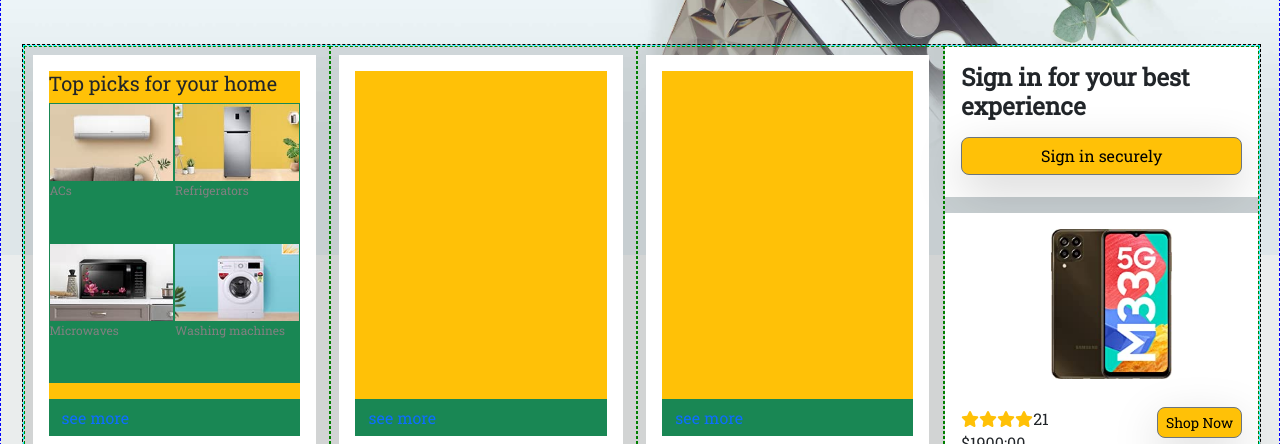
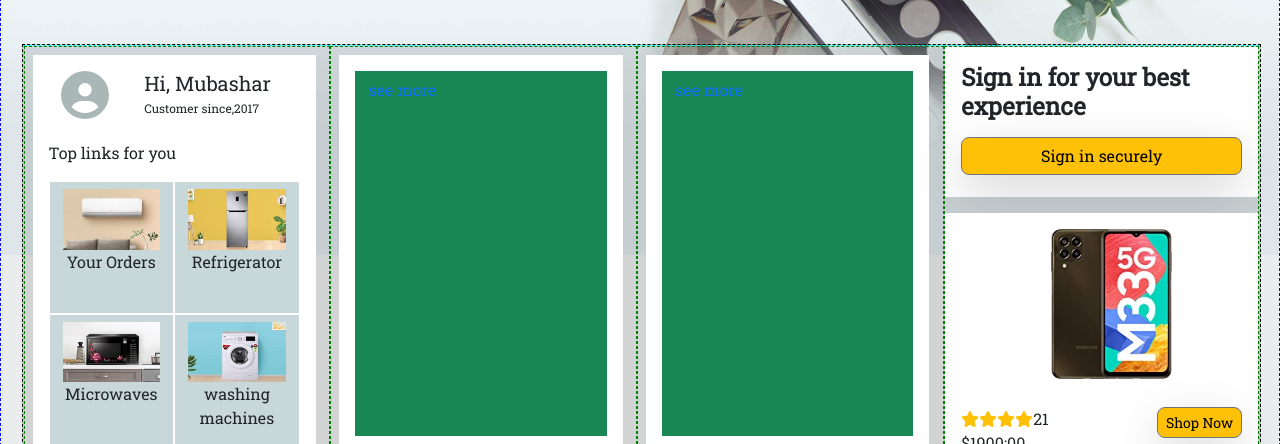
Before and after one commit to mubashar2020aziz/new-amazon-app, a React (Create React App) app in the folder amazon/: page / in a window 1280 px wide. Shown: the part 356-800 px from the top of the page. Built offline with nearby package versions, Linux system fonts and the light colour scheme.

Commit message:
add login product colum in main folder

```diff
--- a/amazon/src/App.css
+++ b/amazon/src/App.css
@@ -239,9 +239,9 @@ header {
   width: 98%;
   height: 98%;
 }
-.m_mainbox1_inner > div {
+/* .m_mainbox1_inner > div {
   height: 90%;
-}
+} */
 .m_mainbox1_inner > a {
   text-decoration: none;
 }
@@ -252,6 +252,15 @@ header {
 .m_mainbox1_inner .col-6 {
   height: 140px;
 }
+.m_toplinks {
+  height: 265px;
+}
+.m_toplinks > div {
+  background: #c7d7da;
+  height: 50% !important;
+  border: 1px solid #fff;
+}
+/* start footer css ////////////////////////////////////*/
 footer {
   border: 1px dashed green;
 }
@@ -299,6 +308,7 @@ footer {
 .m_footer-button:hover {
   background: transparent !important;
 }
+/* end footer css */
 /* //////////////////Detail page css//////////////////////// */
 .m_dtl_main {
   width: 98%;
--- a/amazon/src/component/Main.js
+++ b/amazon/src/component/Main.js
@@ -2,7 +2,7 @@ import React from 'react';
 import Carousel from 'react-bootstrap/Carousel';
 import FirstCarousel from '../component/FirstCarousel';
 
-import { faStar } from '@fortawesome/free-solid-svg-icons';
+import { faStar, faUserCircle } from '@fortawesome/free-solid-svg-icons';
 import { FontAwesomeIcon } from '@fortawesome/react-fontawesome';
 
 const Main = () => {
@@ -20,7 +20,70 @@ const Main = () => {
             {/* col 1 start */}
             <div className="col p-2">
               <div className="m_mainbox1 p-3">
-                <div className="m_mainbox1_inner w-100 h-100 bg-success ">
+                {/* logic system */}
+                <div className="m_mainbox1_inner w-100 h-100 ">
+                  <div className="row m-0" style={{ height: '70px' }}>
+                    <div className="col-4 ">
+                      <FontAwesomeIcon
+                        style={{ fontSize: '3em', color: '#aab7b7' }}
+                        icon={faUserCircle}
+                      />
+                    </div>
+                    <div className="col-8 ">
+                      <h5 className="m-0">
+                        Hi, <span className="custname">Mubashar</span>
+                      </h5>
+                      <span style={{ fontSize: '12px' }}>
+                        Customer since,2017
+                      </span>
+                    </div>
+                  </div>
+                  <p>Top links for you</p>
+                  <div className="row m-0 m_toplinks">
+                    <div className="col-6 p-0">
+                      <a href="#/" className="btn  rounded-1 w-100 h-100">
+                        <img
+                          className="img-fluid"
+                          src="assets/image1.jpg"
+                          alt="logicimg"
+                        />
+                        <p className="p-0">Your Orders</p>
+                      </a>
+                    </div>
+                    <div className="col-6 p-0">
+                      <a href="#/" className="btn  rounded-1 w-100 h-100">
+                        <img
+                          className="img-fluid"
+                          src="assets/image2.jpg"
+                          alt="logicimg"
+                        />
+                        <p className="p-0"> Refrigerator</p>
+                      </a>
+                    </div>
+                    <div className="col-6 p-0">
+                      <a href="#/" className="btn  rounded-1 w-100 h-100">
+                        <img
+                          className="img-fluid"
+                          src="assets/image3.jpg"
+                          alt="logicimg"
+                        />
+                        <p className="p-0">Microwaves</p>
+                      </a>
+                    </div>
+                    <div className="col-6 p-0">
+                      <a href="#/" className="btn  rounded-1 w-100 h-100">
+                        <img
+                          className="img-fluid"
+                          src="assets/image4.jpg"
+                          alt="logicimg"
+                        />
+                        <p className="p-0">washing machines</p>
+                      </a>
+                    </div>
+                  </div>
+                </div>
+                {/* end logic */}
+                <div className="m_mainbox1_inner w-100 h-100 bg-success d-none">
                   <div className="w-100 bg-warning">
                     <h5>Top picks for your home</h5>
                     <div className="row m-0">
```
